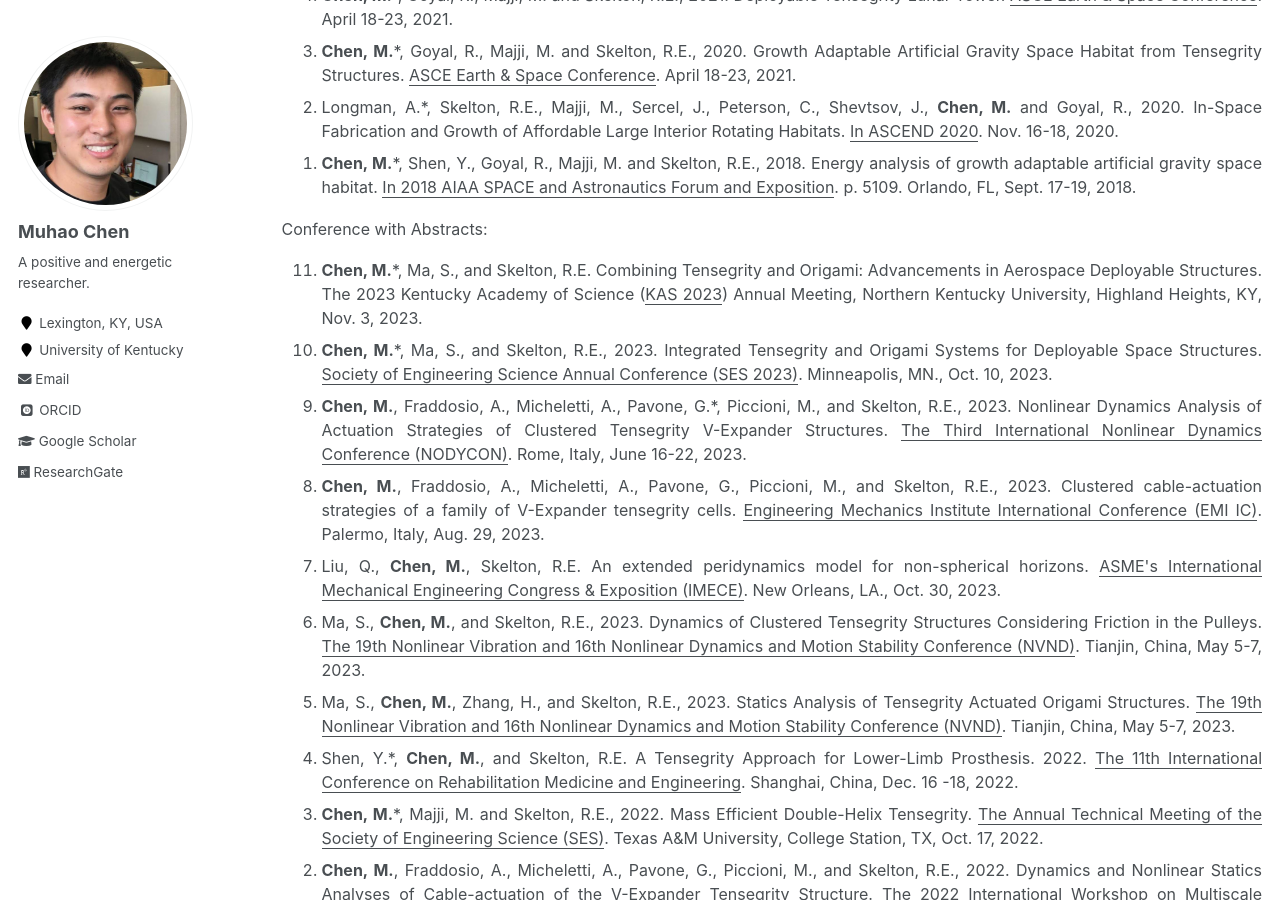
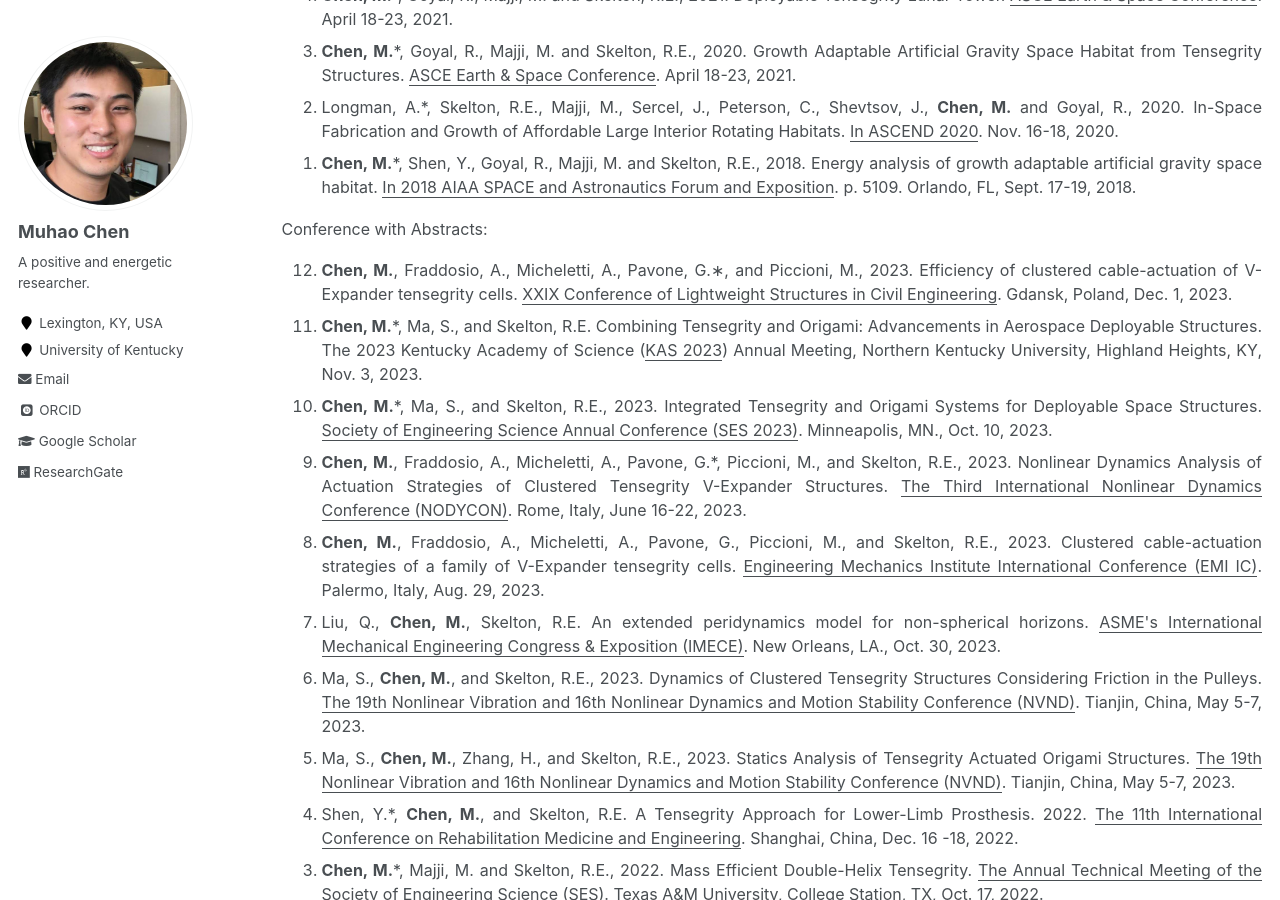
Before and after one commit to Muhao-Chen/muhao-chen.github.io, a Jekyll site: the page built from _pages/publication.md, in a window 1280 px wide and 900 px high, scrolled down 2025 px. Built offline with Jekyll 4.4.1, drawn with Linux system fonts in a browser that asks for light colours; some web fonts are replaced; some of the changed text lies outside the part shown.

Commit message:
Update publication.md

```diff
--- a/_pages/publication.md
+++ b/_pages/publication.md
@@ -56,6 +56,7 @@ Conference with Full Papers:
 </ol>
 Conference with Abstracts:
 <ol reversed>
+<li><strong>Chen, M.</strong>, Fraddosio, A., Micheletti, A., Pavone, G.∗, and Piccioni, M., 2023. Efficiency of clustered cable-actuation of V-Expander tensegrity cells. <u>XXIX Conference of Lightweight Structures in Civil Engineering</u>. Gdansk, Poland, Dec. 1, 2023.</li>
 <li><strong>Chen, M.</strong>*, Ma, S., and Skelton, R.E. Combining Tensegrity and Origami: Advancements in Aerospace Deployable Structures. The 2023 Kentucky Academy of Science (<u>KAS 2023</u>) Annual Meeting, Northern Kentucky University, Highland Heights, KY, Nov. 3, 2023.</li>
 <li><strong>Chen, M.</strong>*, Ma, S., and Skelton, R.E., 2023. Integrated Tensegrity and Origami Systems for Deployable Space Structures. <u>Society of Engineering Science Annual Conference (SES 2023)</u>. Minneapolis, MN., Oct. 10, 2023.</li>
 <li><strong>Chen, M.</strong>, Fraddosio, A., Micheletti, A., Pavone, G.*, Piccioni, M., and Skelton, R.E., 2023. Nonlinear Dynamics Analysis of Actuation Strategies of Clustered Tensegrity V-Expander Structures. <u>The Third International Nonlinear Dynamics Conference (NODYCON)</u>. Rome, Italy, June 16-22, 2023. </li>
```
Also changed, not shown: other parts of _pages/publication.md (+0 -1 lines).
